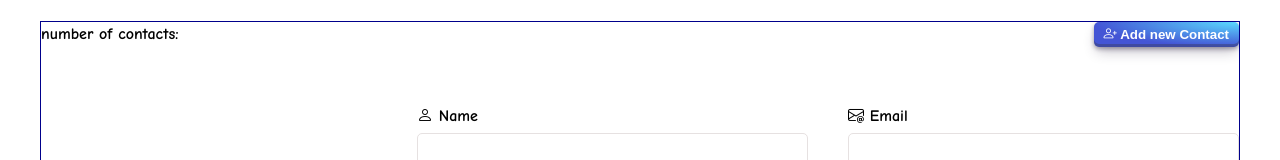
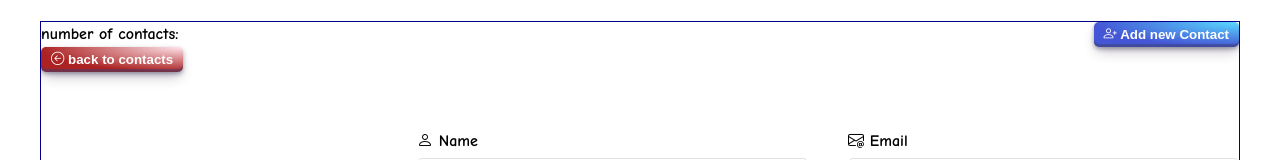
Before and after one commit to MalgKa/spring-boot-with-react, a React (Create React App) app in the folder frontend/: page /contacts/1 in a window 1280 px wide. Shown: the top 160 px of the page. Built offline with nearby package versions, Linux system fonts and the light colour scheme; no server answers.

Commit message:
frontend:Added contact update functionality and 'back to contacts' button to ContactDetails, styled the back button

```diff
--- a/frontend/src/App.jsx
+++ b/frontend/src/App.jsx
@@ -70,6 +70,9 @@ function App() {
         }
     }
 
+    const updateContact = async(contact)=>{
+        await saveContact(contact);
+    }
     const toggleModal = (show) => show ? modalRef.current.showModal() : modalRef.current.close()
 
     return (
@@ -80,7 +83,7 @@ function App() {
                     <Routes>
                         <Route path="/" element={<Navigate to={"/contacts"}/>}/>
                         <Route path="/contacts" element={<ContactList data={data}/>}/>
-                        <Route path="/contacts/:id" element={<ContactDetails updateImage={updateImage}/>}/>
+                        <Route path="/contacts/:id" element={<ContactDetails updateImage={updateImage} updateContact={updateContact}/>}/>
                     </Routes>
                 </div>
 
--- a/frontend/src/components/ContactDetails.jsx
+++ b/frontend/src/components/ContactDetails.jsx
@@ -1,8 +1,8 @@
 import React, {useEffect, useRef, useState} from 'react'
-import {useParams} from "react-router-dom";
+import {Link, useParams} from "react-router-dom";
 import {getContact} from "../api/ContactService";
 
-const ContactDetails = ({updateImage}) => {
+const ContactDetails = ({updateImage, updateContact}) => {
     const inputRef = useRef()
     const [contact, setContact] = useState(
         {
@@ -17,8 +17,6 @@ const ContactDetails = ({updateImage}) => {
     )
     const [queryParam, setQueryParam] = useState('')
     const {id} = useParams();
-    // console.log(useParams())
-    // console.log(id)
 
     const getSingleContact = async (id) => {
         try {
@@ -58,19 +56,28 @@ const ContactDetails = ({updateImage}) => {
             [name]: value
         }))
     }
+
+    const onFormSubmit = async (e) =>{
+        e.preventDefault()
+       await updateContact(contact)
+        getSingleContact(id)
+    }
+
     return (
         <>
-
+            <Link to={"/contacts"}>
+                <button className="btn-danger"><i className="bi bi-arrow-left-circle"></i> back to contacts</button>
+            </Link>
             <div className="profile">
                 <div className='profile__details'>
-                    <img src={`${contact.photoUrl}${queryParam}`} alt={contact.name}/>
+                <img src={`${contact.photoUrl}${queryParam}`} alt={contact.name}/>
                     <div>
                         <p className="profile__name">{contact.name}</p>
                         <button onClick={selectImage}><i className="bi bi-cloud-arrow-up"></i> Change Photo</button>
                     </div>
                 </div>
                 <div className="profile__settings">
-                    <form>
+                    <form onSubmit={onFormSubmit}>
                         <div className='contact_details'>
                             <input type="hidden" defaultValue={contact.id} name="id"/>
                             <div className='input-box'>
--- a/frontend/src/index.css
+++ b/frontend/src/index.css
@@ -209,3 +209,19 @@ button:hover {
     transform: translateY(2px);
     background-image: radial-gradient(100% 100% at 100% 0, #5adaff 0, #1d33d9 100%);
 }
+
+.btn-danger{
+    background-image: radial-gradient(100% 100% at 100% 0, #ffe6ed 0, #ab2222 100%);
+    box-shadow: rgba(45, 35, 66, .4) 0 2px 4px, rgba(45, 35, 66, .3) 0 7px 13px -3px, rgba(58, 65, 111, .5) 0 -3px 0 inset;
+    padding: 5px 10px;
+    color: #fff;
+    font-weight: 700;
+    border: none;
+    border-radius: 5px;
+    transition: transform .2s;
+}
+.btn-danger:hover {
+    box-shadow: none;
+    transform: translateY(2px);
+    background-image: radial-gradient(100% 100% at 100% 0, #f1b2c4 0, #750808 100%);
+}
```
